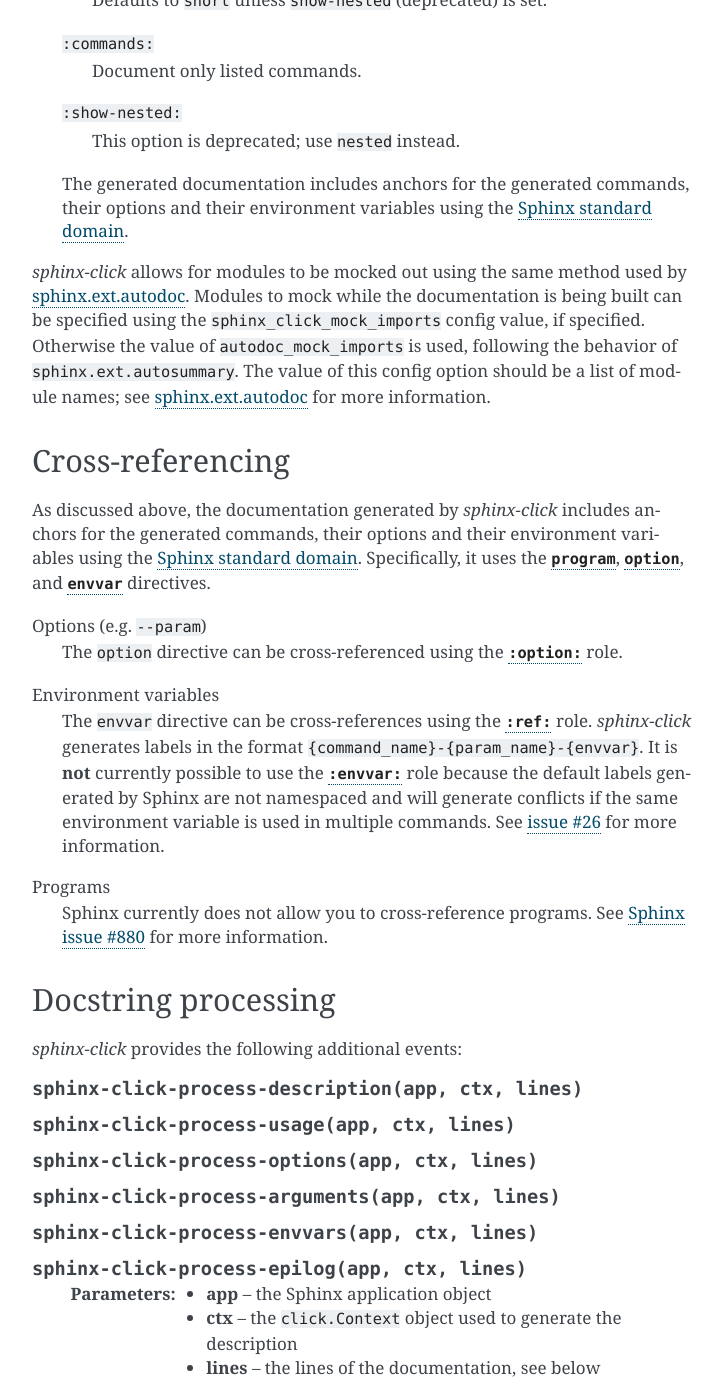
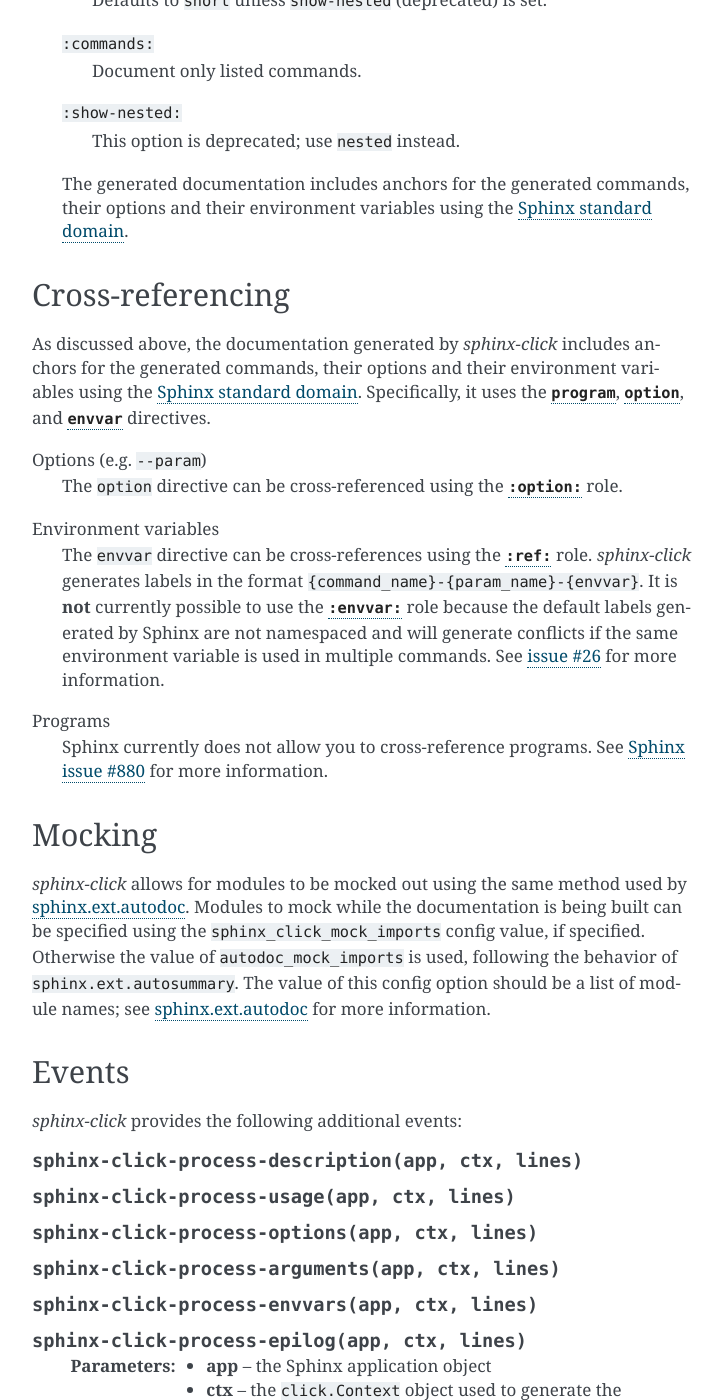
Before and after one commit to click-contrib/sphinx-click, a Sphinx documentation site: the page built from docs/usage.rst, in a window 1280 px wide and 1400 px high, scrolled down 1048 px. Shown: the whole window, without its empty margins (388-1111 px from the left). Built offline with Sphinx 7.4.7, drawn with Linux system fonts in a browser that asks for light colours; some of the changed lines change nothing that is shown; some of the changed text lies outside the part shown.

Commit message:
docs: Add discrete mocking section
To make this more obvious.

Signed-off-by: Stephen Finucane <stephen@that.guru>

```diff
--- a/docs/usage.rst
+++ b/docs/usage.rst
@@ -59,13 +59,6 @@
    their options and their environment variables using the `Sphinx standard
    domain`_.
 
-*sphinx-click* allows for modules to be mocked out using the same method used by
-`sphinx.ext.autodoc`_. Modules to mock while the documentation is being built
-can be specified using the ``sphinx_click_mock_imports`` config value, if specified.
-Otherwise the value of ``autodoc_mock_imports`` is used, following the behavior
-of ``sphinx.ext.autosummary``. The value of this config option should be a list
-of module names; see `sphinx.ext.autodoc`_ for more information.
-
 .. _cross-referencing:
 
 Cross-referencing
@@ -97,9 +90,22 @@
 
   __ https://github.com/sphinx-doc/sphinx/issues/880
 
+.. _mocking:
 
-Docstring processing
---------------------
+Mocking
+-------
+
+*sphinx-click* allows for modules to be mocked out using the same method used by
+`sphinx.ext.autodoc`_. Modules to mock while the documentation is being built
+can be specified using the ``sphinx_click_mock_imports`` config value, if specified.
+Otherwise the value of ``autodoc_mock_imports`` is used, following the behavior
+of ``sphinx.ext.autosummary``. The value of this config option should be a list
+of module names; see `sphinx.ext.autodoc`_ for more information.
+
+.. _events:
+
+Events
+------
 
 *sphinx-click* provides the following additional events:
 
@@ -128,7 +134,6 @@
 
     def setup(app):
         app.connect("sphinx-click-process-description", process_description)
-
 
 Example
 -------
@@ -233,7 +238,6 @@
 This will render the subcommands of each group in different sections, one for each
 group in ``sources``. An example is provided in :doc:`examples/commandcollections`.
 
-
 Modifying ``sys.path``
 ----------------------
 
```
